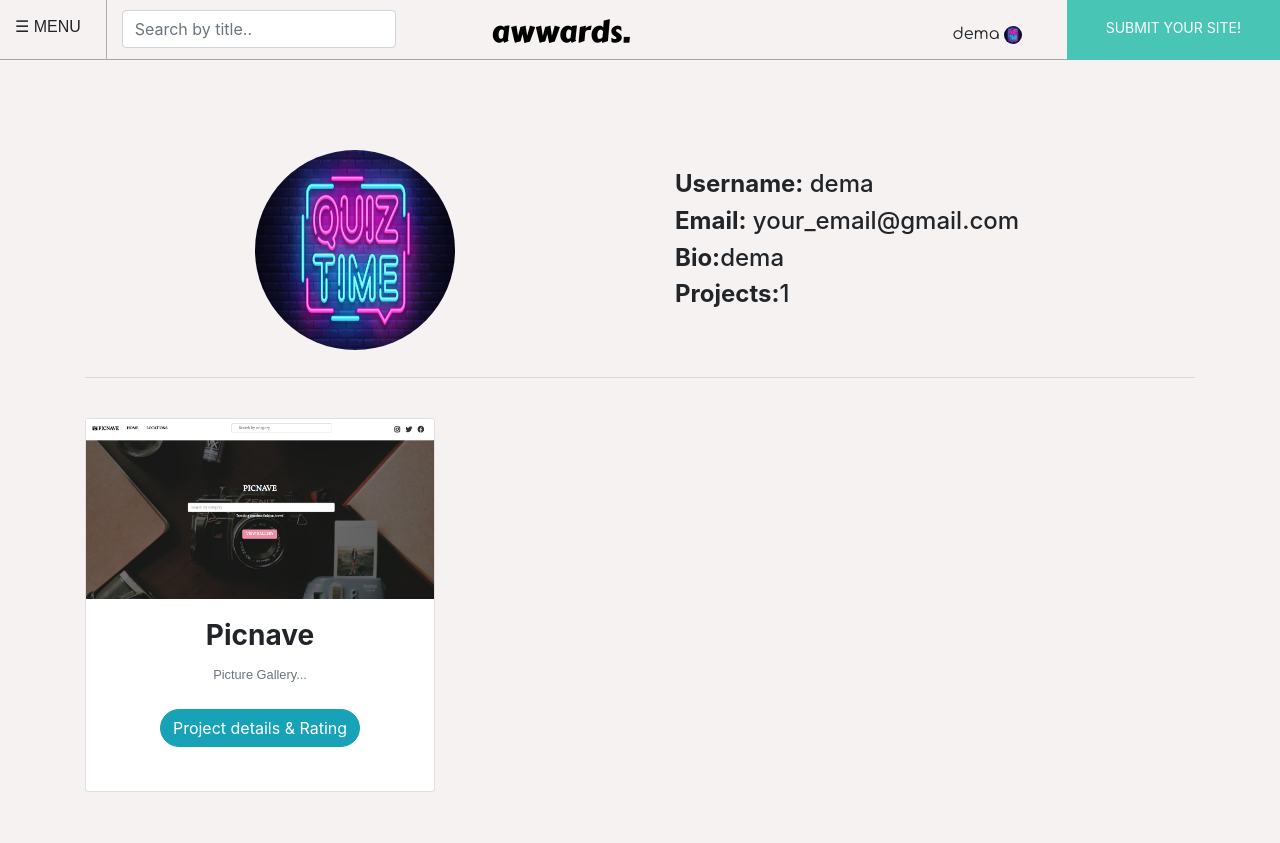
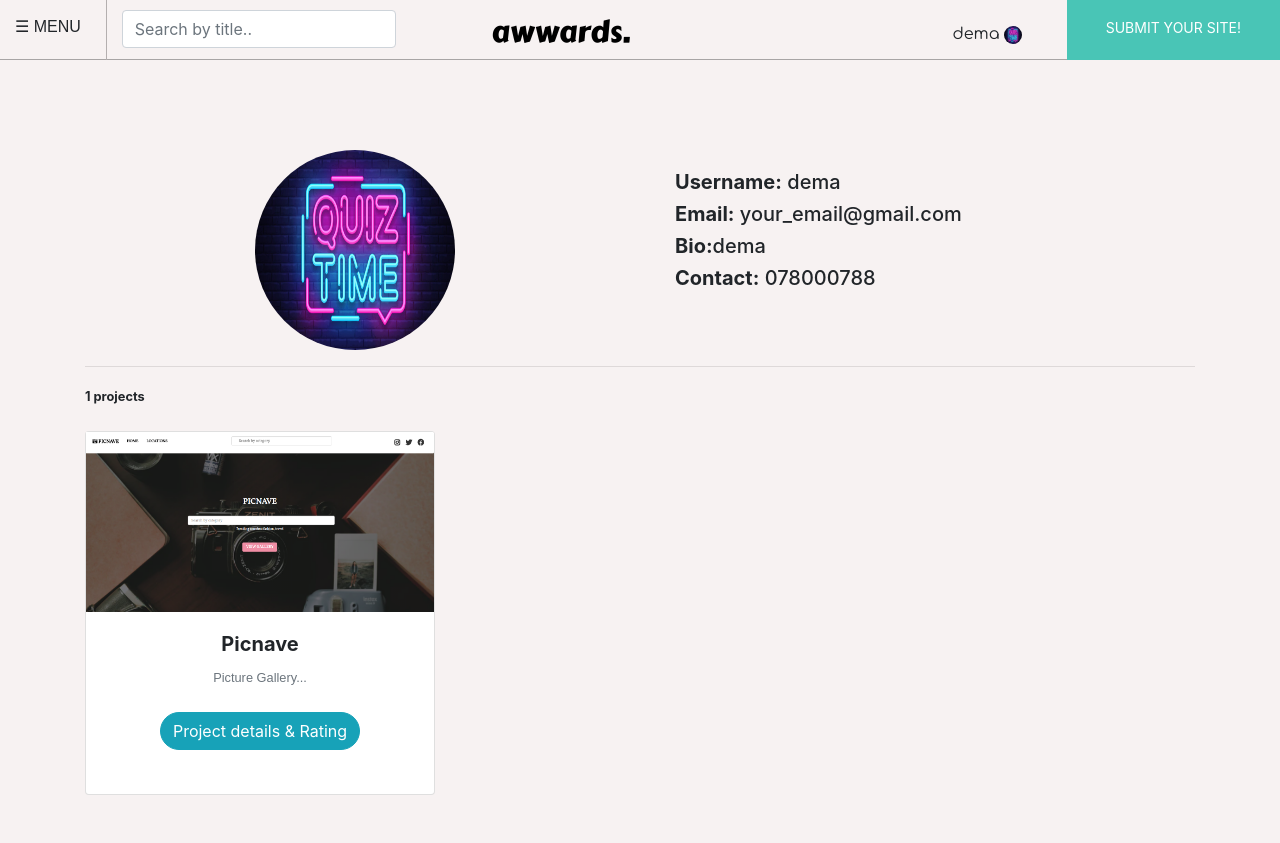
Before and after one commit to demarillacizere/demy-awards, a Django app: page /profile/1 in a window 1280 px wide. Before the commit the page ends 792 px from the top, so only its background shows below. Run offline with Django 3.2, Linux system fonts and the light colour scheme; a user stored in the database is signed in; data comes from the database, SQL or seed files in the repository; some libraries are stand-ins or nearby versions; some web fonts are replaced.

Commit message:
finishing up

```diff
--- a/awardsApp/templates/profile.html
+++ b/awardsApp/templates/profile.html
@@ -18,23 +18,24 @@
         <div class="col-md-6 col-lg-6">
             <div class="card-1" >
                 <div class="card-text" style="padding: 20px;">
-                    <h4 class='text-left'><strong>Username:</strong> {{profile.user}}</h4>
-                    <h4 class='text-left'><strong>Email:</strong> {{profile.email}}</h4>
-                    <h4 class='text-left'><strong>Bio:</strong>{{profile.bio}}</h4>
-                    <h4 class='text-left'><strong>Projects:</strong>{{projects|length}}</h4><br>
+                    <h5><strong>Username:</strong> {{profile.user}}</h5>
+                    <h5><strong>Email:</strong> {{profile.email}}</h5>
+                    <h5><strong>Bio:</strong>{{profile.bio}}</h5>
+                    <h5><strong>Contact:</strong> {{profile.contact}}</h5>
                 </div>
 
             </div>
 
         </div>
-    </div><hr><br>
+    </div><hr>
+    <small><strong>{{projects|length}} projects</strong></small><br><br>
     <div class='row'>
         {% for project in projects %}
         <div class="col-lg-4 col-lg-4 col-lg-4">
             <div class="card ">
                 <img src="{{project.image.url}}"  height='180px' alt="{{project.name}}" width='100%' >
                 <div class="card-text text-center" style="padding: 20px;">
-                    <h3 style="font-weight: bold;">{{project.title}}</h3>
+                    <h5 style="font-weight: bold;">{{project.title}}</h5>
                     <small class="text-muted" style="font-family: Arial, Helvetica, sans-serif;">{{project.description | slice:":50" }}...</small><br><br>
                     <a class="btn btn-info" style="border-radius: 25px;" href="/project/{{project.id}}" >Project details & Rating</a><br><br>
                 </div>
--- a/awardsApp/templates/project.html
+++ b/awardsApp/templates/project.html
@@ -14,16 +14,16 @@
         <div class='col-md-1 col-lg-1'></div>
         <div class="col-md-5 col-lg-5">
             <div>
-                <h2 style='text-align:left;'><strong>Project Name</strong></h2>
+                <h3 style='text-align:left;'><strong>Project Name</strong></h3>
                 <p>{{project.title}}</p>
-                <h2 style='text-align:left;'><strong>Project Description</strong></h2>
+                <h3 style='text-align:left;'><strong>Project Description</strong></h3>
                 <p>{{project.description}}</p>
                 <h6><strong> Developer:</strong><a href='/profile/{{project.user.profile.id}}'> {{project.user}}</a></h6><br>
                 <a class="btn btn-info text-center" style="border-radius: 25px;" href="{{project.link}}" target="_blank">Visit Website</a><br><br>
             </div>
             <div >
                 <h3 style="font-weight: bold;">Average Rating score:</h3>
-                <p>Design | Content | Visibility | Usability</p>
+                <p>Design | Content | Usability</p>
                 <p>{% ratings project %} </p>
             </div>
 
```
Also changed, not shown: awardsApp/templates/my_profile.html (+7 -6 lines).
